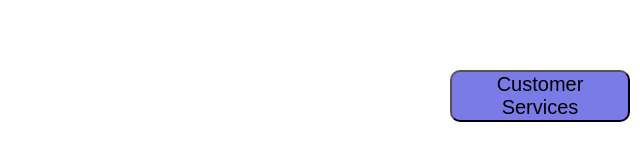
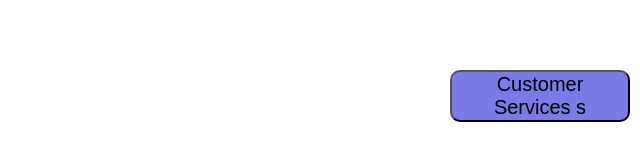
Before and after one commit to NoumanHayat/Personal, a plain HTML site: page chatbox.html in a window 1280 px wide. Shown: the part 570-730 px from the top of the page, 640-1280 px from the left. Drawn offline with Linux system fonts and the light colour scheme.

Commit message:
Type your message here...

```diff
--- a/chatbox.html
+++ b/chatbox.html
@@ -26,7 +26,7 @@
 </head>
 <body>
   <section id="Contact-Us">
-    <button>Customer Services</button>
+    <button>Customer Services s</button>
   </section>
 </body>
 </html>
```
